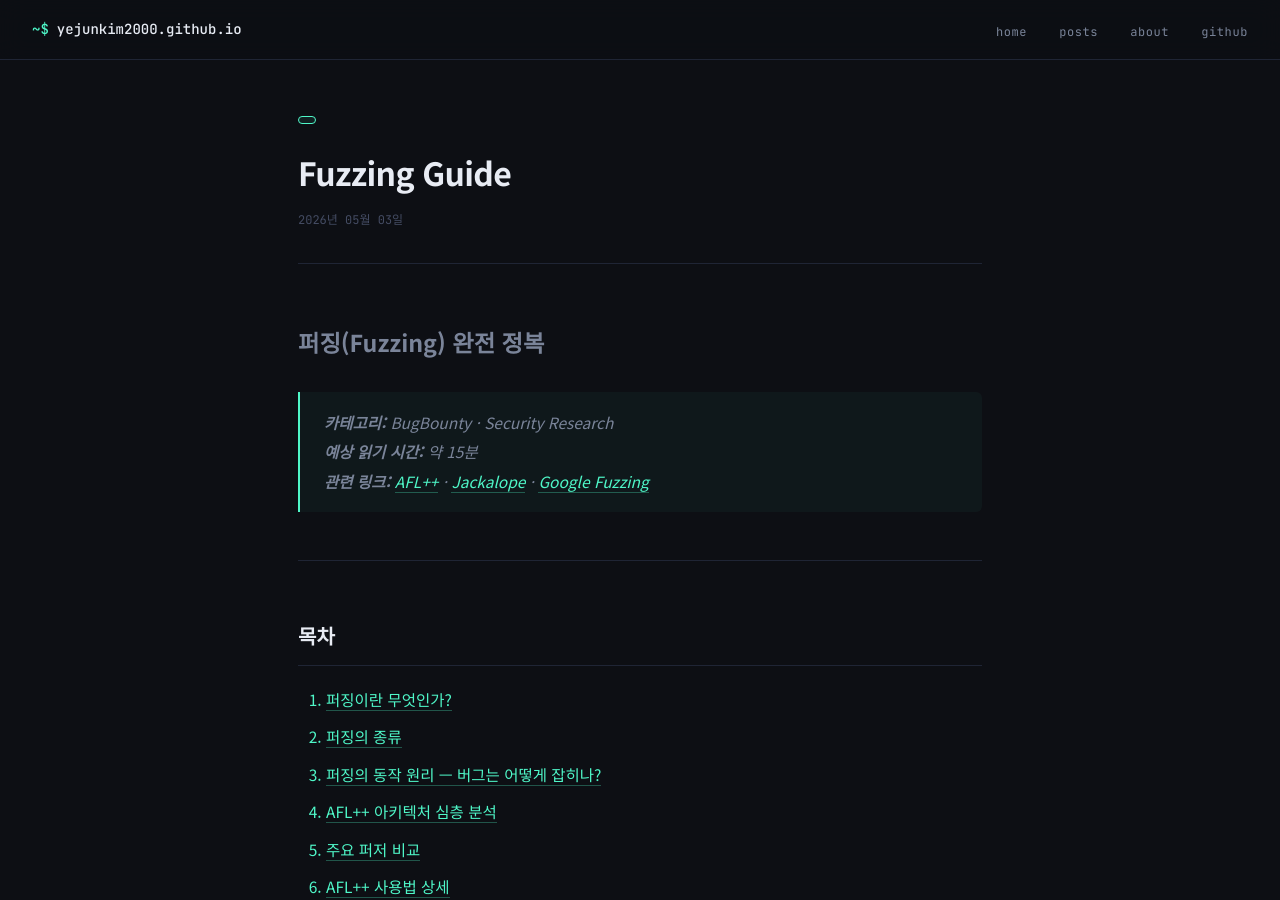
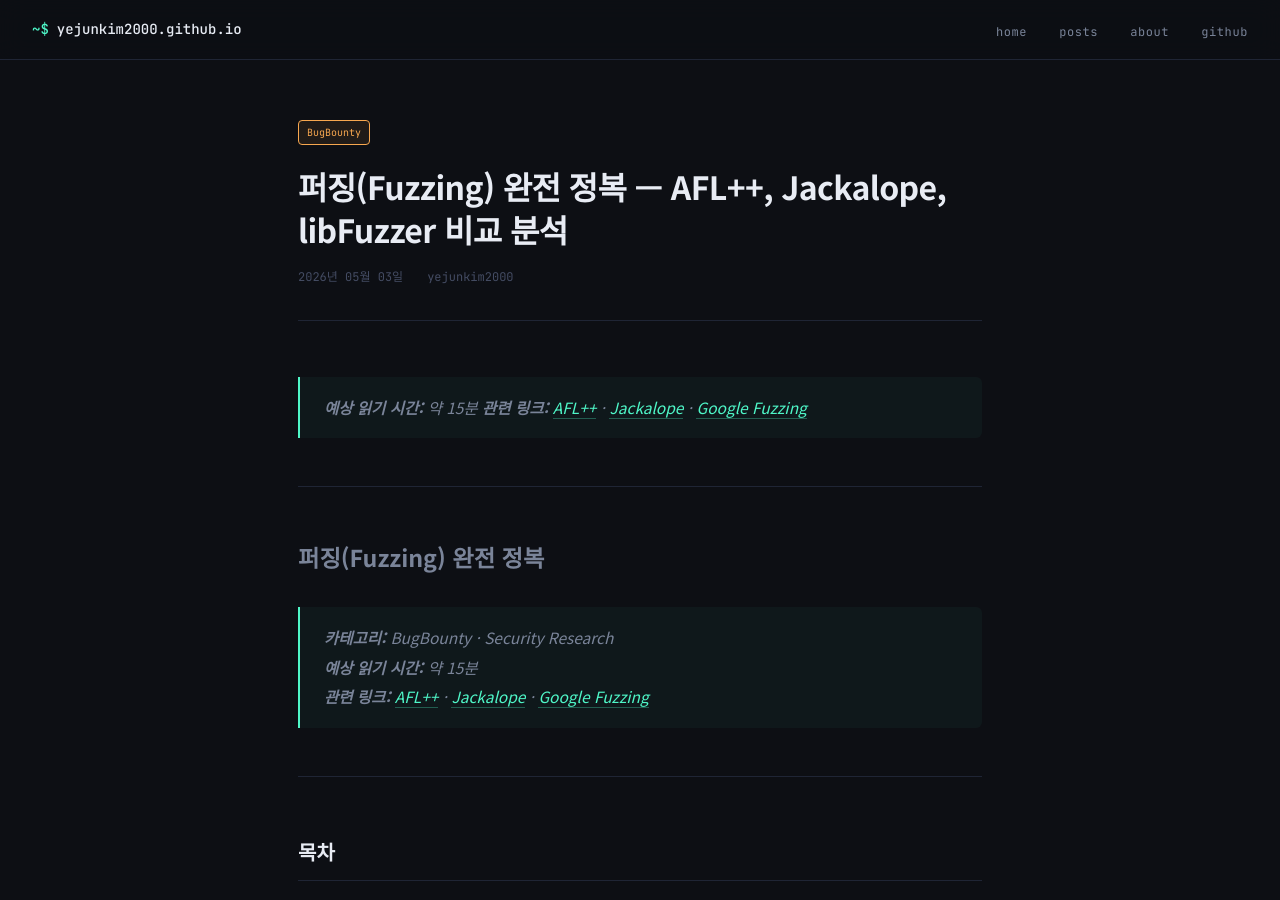
Before and after one commit to yejunkim2000/yejunkim2000.github.io, a Jekyll site: the page built from _posts/2026-05-03-fuzzing-guide.md, in a window 1280 px wide and 900 px high. Built offline with Jekyll 4.4.1, drawn with Linux system fonts in a browser that asks for light colours.

Commit message:
Update 2026-05-03-fuzzing-guide.md

```diff
--- a/_posts/2026-05-03-fuzzing-guide.md
+++ b/_posts/2026-05-03-fuzzing-guide.md
@@ -1,3 +1,16 @@
+---
+layout: post
+title: "퍼징(Fuzzing) 완전 정복 — AFL++, Jackalope, libFuzzer 비교 분석"
+date: 2026-05-03
+category: BugBounty
+author: yejunkim2000
+tags: [퍼징, Fuzzing, AFL++, Jackalope, libFuzzer, 버그바운티, 취약점분석]
+---
+
+> **예상 읽기 시간:** 약 15분
+> **관련 링크:** [AFL++](https://github.com/AFLplusplus/AFLplusplus) · [Jackalope](https://github.com/googleprojectzero/Jackalope) · [Google Fuzzing](https://github.com/google/fuzzing)
+
+---
 # 퍼징(Fuzzing) 완전 정복
 
 > **카테고리:** BugBounty · Security Research
```
